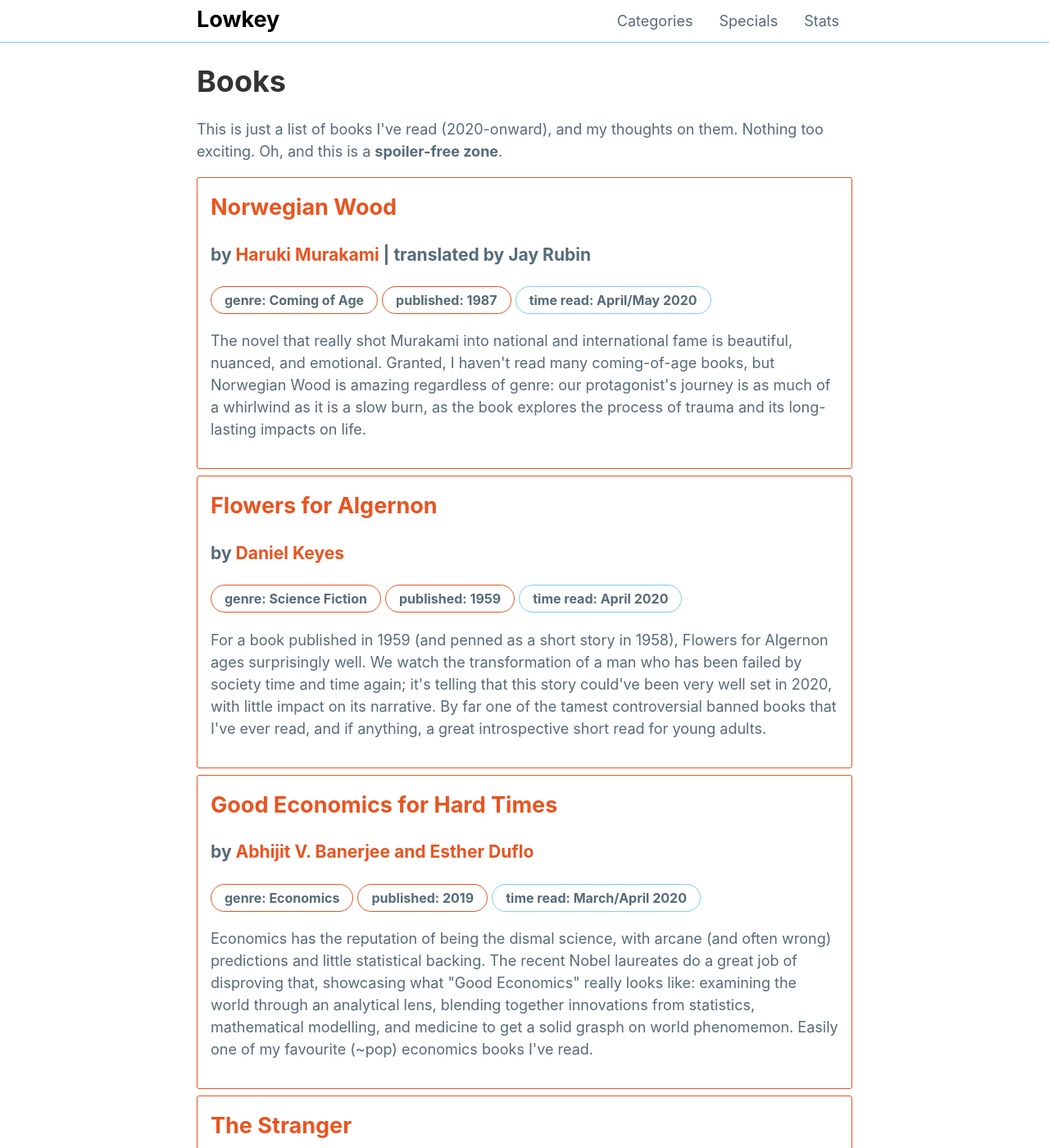
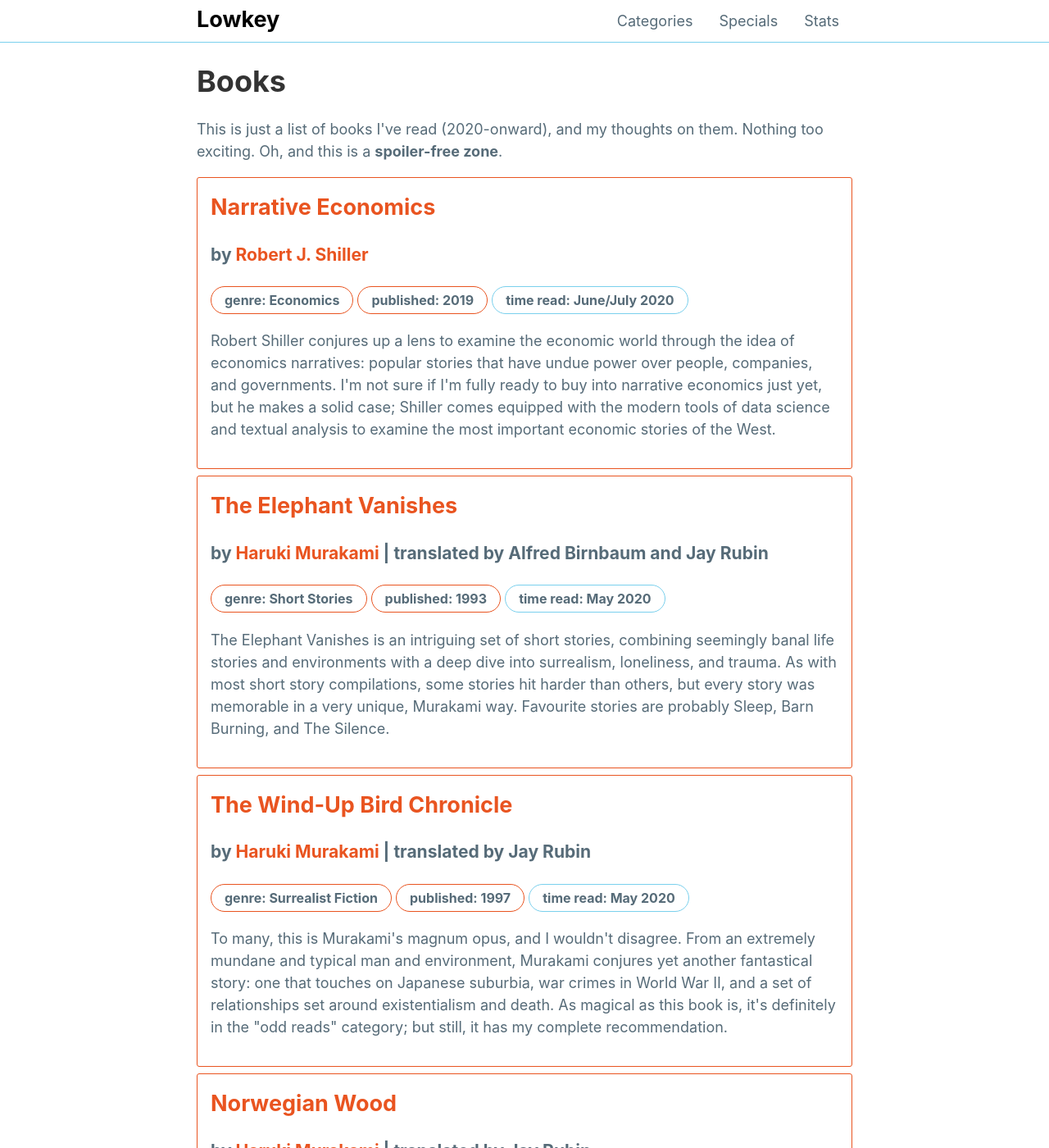
Before and after one commit to mattxwang/lowkey, a Jekyll site: the page built from stats/books.html, in a window 1280 px wide and 1400 px high. Shown: the whole window at 82% size. Built offline with Jekyll 4.4.1, drawn with Linux system fonts in a browser that asks for light colours.

Commit message:
more books

```diff
--- a/_data/books.yml
+++ b/_data/books.yml
@@ -58,3 +58,29 @@
   time_read: April/May 2020
   thoughts: >
     The novel that really shot Murakami into national and international fame is beautiful, nuanced, and emotional. Granted, I haven't read many coming-of-age books, but Norwegian Wood is amazing regardless of genre: our protagonist's journey is as much of a whirlwind as it is a slow burn, as the book explores the process of trauma and its long-lasting impacts on life.
+windupbird:
+  title: The Wind-Up Bird Chronicle
+  author: Haruki Murakami
+  translator: Jay Rubin
+  genre: Surrealist Fiction
+  year_published: 1997
+  time_read: May 2020
+  thoughts: >
+    To many, this is Murakami's magnum opus, and I wouldn't disagree. From an extremely mundane and typical man and environment, Murakami conjures yet another fantastical story: one that touches on Japanese suburbia, war crimes in World War II, and a set of relationships set around existentialism and death. As magical as this book is, it's definitely in the "odd reads" category; but still, it has my complete recommendation.
+theelephantvanishes:
+  title: The Elephant Vanishes
+  author: Haruki Murakami
+  translator: Alfred Birnbaum and Jay Rubin
+  genre: Short Stories
+  year_published: 1993
+  time_read: May 2020
+  thoughts: >
+    The Elephant Vanishes is an intriguing set of short stories, combining seemingly banal life stories and environments with a deep dive into surrealism, loneliness, and trauma. As with most short story compilations, some stories hit harder than others, but every story was memorable in a very unique, Murakami way. Favourite stories are probably Sleep, Barn Burning, and The Silence.
+narrativeeconomics:
+  title: Narrative Economics
+  author: Robert J. Shiller
+  genre: Economics
+  year_published: 2019
+  time_read: June/July 2020
+  thoughts: >
+    Robert Shiller conjures up a lens to examine the economic world through the idea of economics narratives: popular stories that have undue power over people, companies, and governments. I'm not sure if I'm fully ready to buy into narrative economics just yet, but he makes a solid case; Shiller comes equipped with the modern tools of data science and textual analysis to examine the most important economic stories of the West.
```
